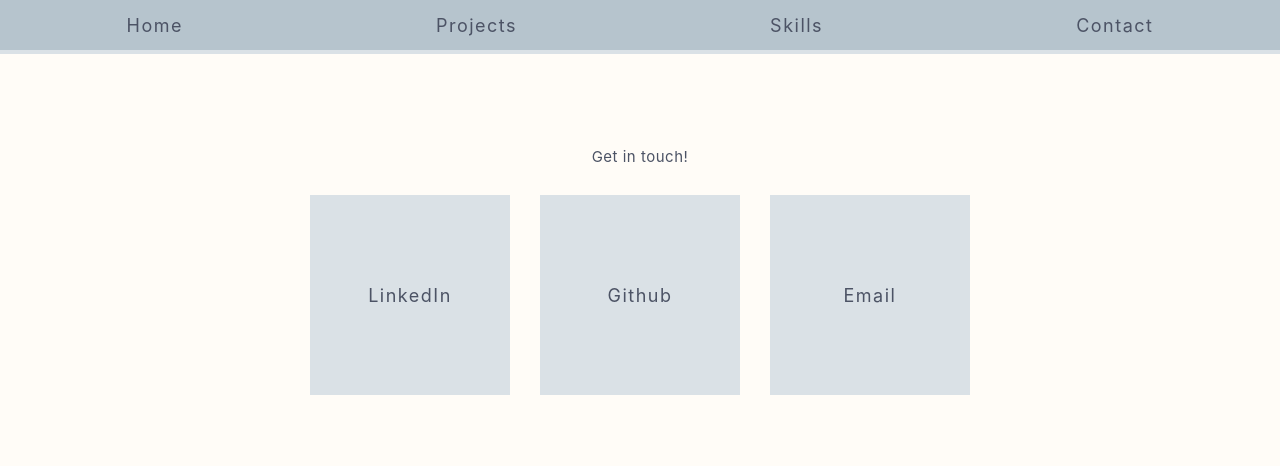
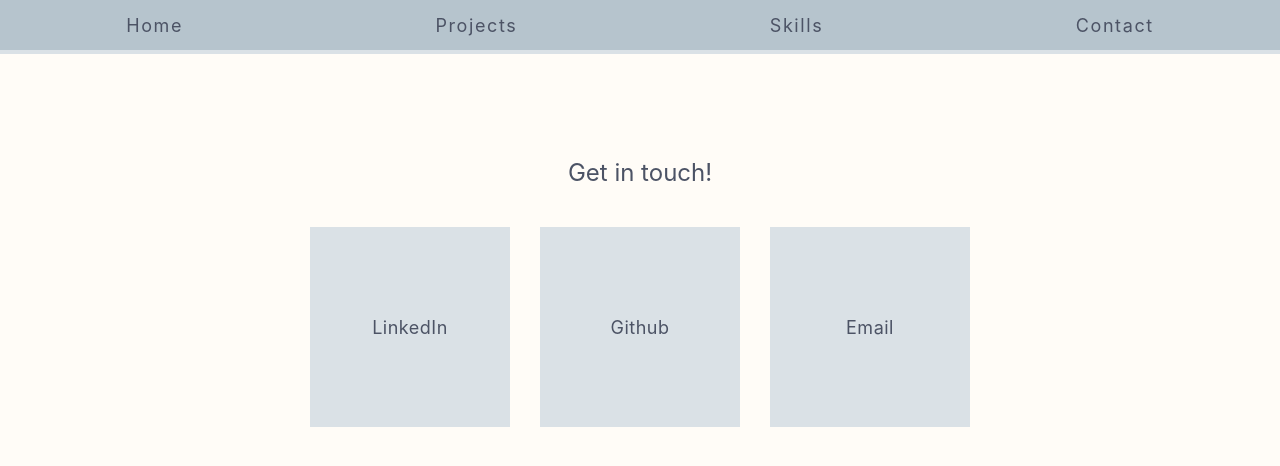
Before and after one commit to D-oro/portfolio_old2, a React (Create React App) app: page /contact in a window 1280 px wide. Shown: the top 466 px of the page. Built offline with nearby package versions, Linux system fonts and the light colour scheme.

Commit message:
rem to pc

```diff
--- a/src/components/Accordion.css
+++ b/src/components/Accordion.css
@@ -14,8 +14,8 @@
   border-color: darkgrey;
   height: 4vh;
   font-size: large;
-  height: 50px;
-  letter-spacing: .5px;
+  height: 3.125rem;
+  letter-spacing: 0.031rem;
 }
 
 .accordion:hover{
@@ -25,8 +25,7 @@
 
 .expanded-accordion{
   display: flex;
-  letter-spacing: .5px;
-
+  letter-spacing: 0.031rem;
 }
 
 .arrow{
--- a/src/components/Image.css
+++ b/src/components/Image.css
@@ -1,7 +1,7 @@
 img{
-    height: 100px;
-    width: 140px;
+    height: 6.25rem;
+    width: 8.75rem;
     margin: 1%;
     align-self: center;
-    border: 1.5px solid lightgray;
+    border: 0.1rem solid lightgray;
 }
--- a/src/components/NavBar.css
+++ b/src/components/NavBar.css
@@ -1,12 +1,12 @@
 nav{
     background-color: #B6C4CD;
-    height: 50px;
+    height: 3.125rem;
     width: 100vw;
     display: flex;
     justify-content: space-around;
     align-items: center;
-    border-bottom: 4px solid #dae1e6;
-    letter-spacing: 1.5px;
+    border-bottom: 0.25rem solid #dae1e6;
+    letter-spacing: 0.1rem;
 }
 
 .navlink{
--- a/src/components/Textsnippet.css
+++ b/src/components/Textsnippet.css
@@ -1,8 +1,7 @@
 .textsnippet{
     width: fit-content;
     padding: 1%;
-    font-size: 15px;
+    font-size: 1.5rem;
     align-self: center;
     line-height: 1.6;
-    letter-spacing: .5px;
 }
--- a/src/pages/Contact.css
+++ b/src/pages/Contact.css
@@ -1,6 +1,6 @@
 .box{
-    height: 220px;
-    width: 660px;
+    height: 13.75rem;
+    width: 41.25rem;
     display: flex;
     flex-direction: row;
     justify-content: space-between;
@@ -11,7 +11,7 @@
     display: flex;
     justify-content: center;
     align-items: center;
-    height: 200px;
-    width: 200px;
-    letter-spacing: 1.5px;
+    height: 12.5rem;
+    width: 12.5rem;
+    letter-spacing: 0.031rem;
 }
--- a/src/pages/Home.js
+++ b/src/pages/Home.js
@@ -5,15 +5,11 @@
     return(
        <main>
             <div clasName="homewrapper">
-                <Textsnippet text="Hello and welcome to my portfolio! My name is Doro and I am a software developer with a unique background in psychology.
-                After earning my degree in psychology and working in mental health, I decided to make a career change and pursue my passion for technology." />
+                <h1>Accessible Coding</h1>
+                <Textsnippet text="Hello and welcome! This is the side project of a software developer passionate about accessible code!" />
 
-                <Textsnippet text="To achieve this goal, I completed a 16-week intensive software development bootcamp with CodeClan and
-                am now looking for my next exciting challenge to continue to grow my skills. On this page, you will find a selection of my projects and experiences
-                that demonstrate my adaptability and dedication to this field.
-                Thank you for visiting, and please don't hesitate to contact me if you have any questions or opportunities for collaboration." />
+                <Textsnippet text="This will be updated at irregular intervals to share my excitement, knowledge and learning around accessibility." />
 
-                <Textsnippet text="Thank you for visiting, and please don't hesitate to contact me if you have any questions or opportunities for collaboration." />
             </div>
         </main>
     )
--- a/src/pages/Skills.css
+++ b/src/pages/Skills.css
@@ -11,6 +11,6 @@
 
 ul{
     line-height: 1.5;
-    letter-spacing: .5px;
-    font-size: 15px;
+    letter-spacing: 0.031rem;
+    font-size: 1rem;
 }
```
Also changed, not shown: src/ToDo.md (added, +12 -0 lines).
